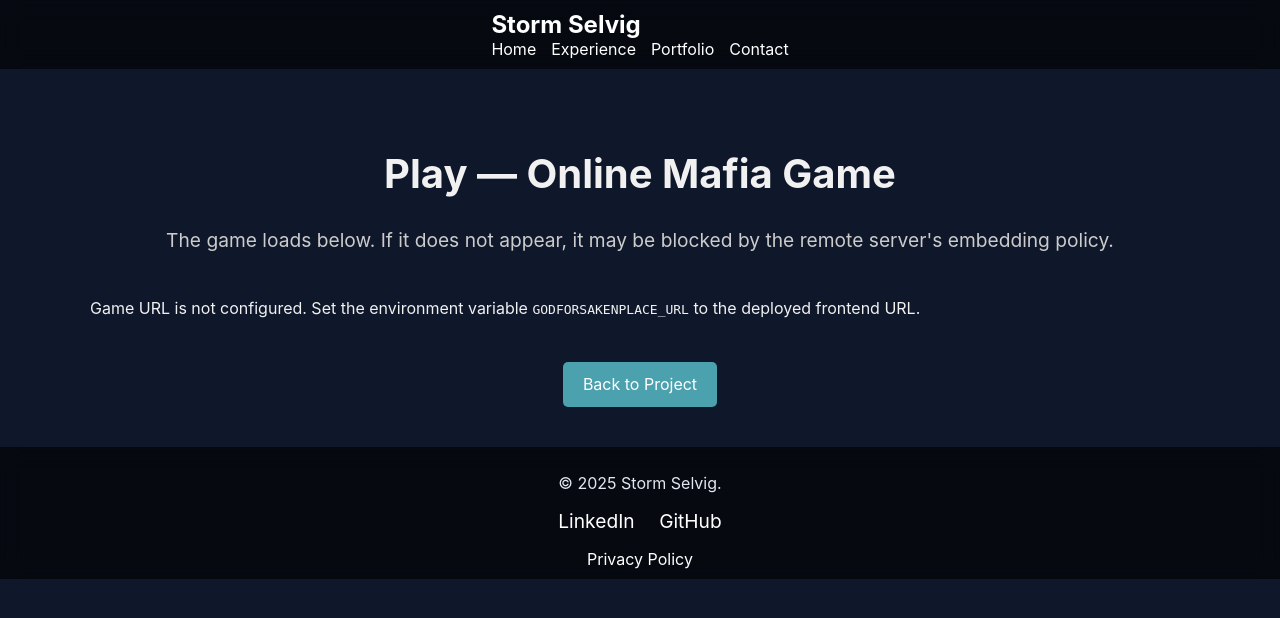
After one commit to Gutteerz/portfolio, a Flask app: page /play/godforsakenplace in a window 1280 px wide. The commit adds this page. Shown: the top 618 px of the page. Run offline with Flask 3, Linux system fonts and the light colour scheme; some libraries are stand-ins or nearby versions.

Commit message:
made some updates and made ready for new hosting

```diff
--- a/app/routes.py
+++ b/app/routes.py
@@ -66,6 +66,15 @@ def portfolio_website_project():
     return render_template('projects/portfolio_project.html')
 
 
+@main.route('/play/godforsakenplace')
+@limiter.limit("10 per minute")
+def play_godforsakenplace():
+    # Configure the external frontend URL via environment variable
+    # Example: GODFORSAKENPLACE_URL=https://play.example.com
+    game_url = os.getenv('GODFORSAKENPLACE_URL')
+    return render_template('projects/godforsakenplace_play.html', game_url=game_url)
+
+
 @main.route('/contact', methods=['GET', 'POST'])
 @limiter.limit("10 per minute")
 def contact():
--- a/app/static/css/projects.css
+++ b/app/static/css/projects.css
@@ -95,3 +95,22 @@
     border-radius: 8px;
     box-shadow: 0 4px 10px rgba(0, 0, 0, 0.1);
 }
+
+/* Responsive iframe wrapper for playable embeds */
+.responsive-embed {
+  position: relative;
+  width: 100%;
+  padding-top: 56.25%; /* 16:9 */
+  background: #000;
+  border-radius: 10px;
+  overflow: hidden;
+  box-shadow: 0 4px 10px rgba(0,0,0,0.5);
+}
+.responsive-embed iframe {
+  position: absolute;
+  top: 0;
+  left: 0;
+  width: 100%;
+  height: 100%;
+  border: 0;
+}
--- a/app/templates/projects/godforsakenplace.html
+++ b/app/templates/projects/godforsakenplace.html
@@ -56,8 +56,8 @@
 
          <!-- Testing section -->
         <div class="project-section">
-            <h2>Try it out (WIP)</h2>
-            <a href="" class="le_button">Try it out (WIP)</a>
+            <h2>Try it out</h2>
+            <a href="/play/godforsakenplace" class="le_button">Play in browser</a>
         </div>
 
         <!-- Navigation -->
--- /dev/null
+++ b/app/templates/projects/godforsakenplace_play.html
@@ -0,0 +1,27 @@
+{% extends "base.html" %}
+{% block title %}Play — GodforsakenPlace{% endblock %}
+{% block content %}
+<section class="project-details">
+  <div class="container">
+    <div class="project-header">
+      <h1 class="project-title">Play — Online Mafia Game</h1>
+      <p class="project-intro">The game loads below. If it does not appear, it may be blocked by the remote server's embedding policy.</p>
+    </div>
+
+    {% if game_url %}
+      <div class="responsive-embed">
+        <iframe src="{{ game_url }}" title="GodforsakenPlace — Online Mafia Game" loading="lazy" allowfullscreen></iframe>
+      </div>
+    {% else %}
+      <p>
+        Game URL is not configured. Set the environment variable <code>GODFORSAKENPLACE_URL</code> to the deployed frontend URL.
+      </p>
+    {% endif %}
+
+    <div class="project-navigation">
+      <a href="/portfolio/godforsakenplace" class="btn btn-secondary">Back to Project</a>
+    </div>
+  </div>
+
+</section>
+{% endblock %}
```
Also changed, not shown: .github/workflows/deploy.yml, 1 other file.
